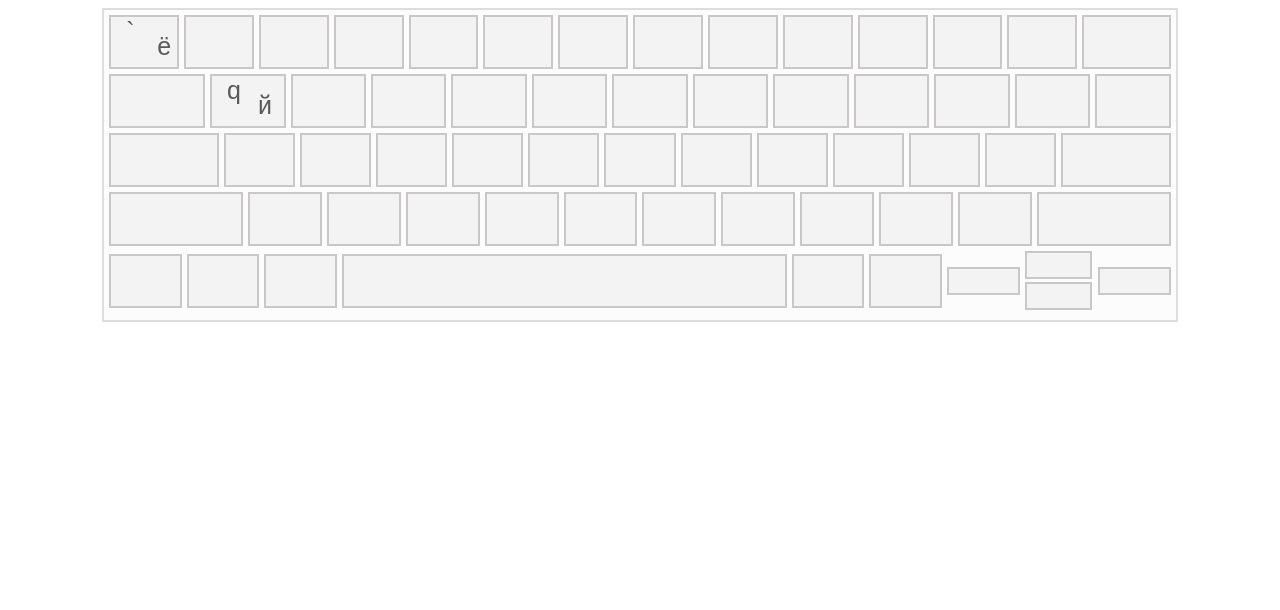
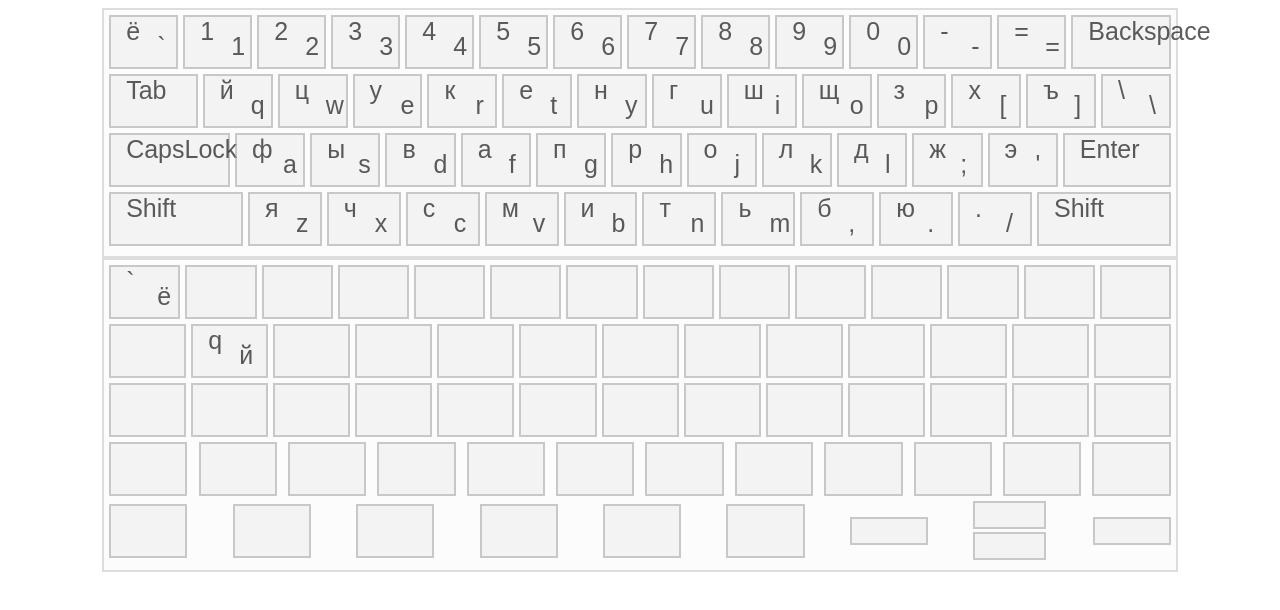
Before and after one commit to IrinaCherepko/virtual-keyboard, a plain HTML site: page index.html in a window 1280 px wide. Drawn offline with Linux system fonts and the light colour scheme.

Commit message:
refactor

```diff
--- a/index.html
+++ b/index.html
@@ -8,7 +8,7 @@
     <link rel="stylesheet" href="style.css">
 </head>
 <body>
-
+    <div id="keyboard2"></div>
     <div id="keyboard">
         <div class="row one-row">
             <div class="letter">
@@ -255,7 +255,7 @@
             <div class="letter">
                 <div class="top"></div>
                 <div class="bottom"></div>
-              </div>
+            </div>
               <div class="letter">
                 <div class="top"></div>
                 <div class="bottom"></div>
--- a/index.js
+++ b/index.js
@@ -1,69 +1,4 @@
 const letters = {
-    row1: {
-        Backquote: ['ё', '`'],
-        Digit1: ['1', '1'],
-        Digit2: ['2', '2'],
-        Digit3: ['3','3'],
-        Digit4: ['4', '4'],
-        Digit5: ['5', '5'],
-        Digit6: ['6','6'],
-        Digit7: ['7', '7'],
-        Digit8: ['8', '8'],
-        Digit9: ['9', '9'],
-        Digit0:['0', '0'],
-        Minus: ['-', '-'],
-        Equal: ['=', '='],
-        Backspace: ['Backspace', 'Backspace']
-    },
-    row2: {
-        Tab: ['Tab', 'Tab'],
-        KeyQ: ['й', 'q'],
-        KeyW: ['ц', 'w'],
-        KeyE: ['у', 'e'],
-        KeyR: ['к', 'r'],
-        KeyT: ['е', 't'],
-        KeyY: ['н', 'y'],
-        KeyU: ['г', 'u'],
-        KeyI: ['ш', 'i'],
-        KeyO: ['щ', 'o'],
-        KeyP: ['з', 'p'],
-        BracketLeft: ['х', '['],
-        BracketRight: ['ъ', ']'],
-        Bracketlash: ['\\', '\\']
-    },
-
-    row3: {
-        CapsLock: ['CapsLock', 'CapsLock'],
-        KeyA: ['ф', 'a'],
-        KeyS: ['ы', 's'],
-        KeyD: ['в', 'd'],
-        KeyF: ['а', 'f'],
-        KeyG: ['п', 'g'],
-        KeyH: ['р', 'h'],
-        KeyJ: ['о', 'j'],
-        KeyK: ['л', 'k'],
-        KeyL: ['д', 'l'],
-        Semicolon: ['ж', ';'],
-        Quote: ['э', '\''],
-        Enter: ['Enter', 'Enter']
-    },
-
-    row4: {
-        CapsLock: ['CapsLock', 'CapsLock'],
-        KeyA: ['ф', 'a'],
-        KeyS: ['ы', 's'],
-        KeyD: ['в', 'd'],
-        KeyF: ['а', 'f'],
-        KeyG: ['п', 'g'],
-        KeyH: ['р', 'h'],
-        KeyJ: ['о', 'j'],
-        KeyK: ['л', 'k'],
-        KeyL: ['д', 'l'],
-        Semicolon: ['ж', ';'],
-        Quote: ['э', ''],
-        Enter: ['Enter', 'Enter']
-    },
-
     row5: {
         ControlLeft: ['Control', 'Control'],
         MetaLeft: ['Meta', 'Meta'],
@@ -82,9 +17,82 @@ const letters = {
 
 let letters2 = [
     [
-        {ControlLeft: ['Control', 'Control']},
-        {MetaLeft: ['Meta', 'Meta']},
-        {AltLeft: ['Alt', 'Alt']}
+        {Backquote: ['ё', '`']},
+        {Digit1: ['1', '1']},
+        {Digit2: ['2', '2']},
+        {Digit3: ['3','3']},
+        {Digit4: ['4', '4']},
+        {Digit5: ['5', '5']},
+        {Digit6: ['6','6']},
+        {Digit7: ['7', '7']},
+        {Digit8: ['8', '8']},
+        {Digit9: ['9', '9']},
+        {Digit0:['0', '0']},
+        {Minus: ['-', '-']},
+        {Equal: ['=', '=']},
+        {Backspace: ['Backspace', '']}
+    ],
+    [
+        {Tab: ['Tab', '']},
+        {KeyQ: ['й', 'q']},
+        {KeyW: ['ц', 'w']},
+        {KeyE: ['у', 'e']},
+        {KeyR: ['к', 'r']},
+        {KeyT: ['е', 't']},
+        {KeyY: ['н', 'y']},
+        {KeyU: ['г', 'u']},
+        {KeyI: ['ш', 'i']},
+        {KeyO: ['щ', 'o']},
+        {KeyP: ['з', 'p']},
+        {BracketLeft: ['х', '[']},
+        {BracketRight: ['ъ', ']']},
+        {Bracketlash: ['\\', '\\']}
+    ],
+    [
+        {CapsLock: ['CapsLock', '']},
+        {KeyA: ['ф', 'a']},
+        {KeyS: ['ы', 's']},
+        {KeyD: ['в', 'd']},
+        {KeyF: ['а', 'f']},
+        {KeyG: ['п', 'g']},
+        {KeyH: ['р', 'h']},
+        {KeyJ: ['о', 'j']},
+        {KeyK: ['л', 'k']},
+        {KeyL: ['д', 'l']},
+        {Semicolon: ['ж', ';']},
+        {Quote: ['э', '\'']},
+        {Enter: ['Enter', '']}
+    ],
+    [
+        {ShiftLeft: ['Shift', '']},
+        {KeyZ: ['я', 'z']},
+        {KeyX: ['ч', 'x']},
+        {KeyC: ['с', 'c']},
+        {KeyV: ['м', 'v']},
+        {KeyB: ['и', 'b']},
+        {KeyN: ['т', 'n']},
+        {KeyM: ['ь', 'm']},
+        {Comma: ['б', ',']},
+        {Period: ['ю', '.']},
+        {Slash: ['.', '/']},
+        {ShiftRight: ['Shift', '']},
+    ],
+    [
+        {ControlLeft: ['Control', '']},
+        {MetaLeft: ['Meta', '']},
+        {AltLeft: ['Alt', '']},
+        {Space: [' ', ' ']},
+        {ControlRight: ['Control', '']},
+        {AltRight: ['Alt', '']},
+        {ControlRight: ['Control', '']},
+        {
+            Arrow: {
+                ArrowLeft: ['ArrowLeft', '&larr;'],
+                ArrowUp: ['ArrowUp', '&uarr;'],
+                ArrowDown: ['ArrowDown', '&darr;'],
+                ArrowRight: ['ArrowRight', '&rarr;']
+            }
+        },
     ]
 ];
 
@@ -93,14 +101,38 @@ class KeyBoard {
 
     constructor(data)
     {
-        this.root = document.getElementById('keyboard');
+        this.root = document.getElementById('keyboard2');
         this.data = data;
     }
 
     create()
     {
+        this.row(0, "one-row");
+        this.row(1, "two-row");
+        this.row(2, "three-row");
+        this.row(3, "four-row");
+        console.log(this.data)
+    }
 
-        console.log(this.data)
+    row(k, row_class)
+    {
+        this.root.insertAdjacentHTML('beforeEnd', `<div class="row ${row_class}"></div>`)
+        let one = this.root.querySelector(`.${row_class}`);
+        this.data[k].forEach(element => {
+            for (const key in element) {
+                if(key != "Arrow") {
+                    one.insertAdjacentHTML('beforeEnd', `
+                    <div class="letter" data-key="${key}">
+                        <div class="top">${element[key][0]}</div>
+                        <div class="bottom">${element[key][1]}</div>
+                    </div>
+                    `)
+                } else {
+
+                }
+
+            }
+        });
     }
 
 }
--- a/style.css
+++ b/style.css
@@ -2,7 +2,8 @@
 body{
     font-family:Arial, Helvetica, sans-serif;
 }
-#keyboard{
+#keyboard,
+#keyboard2{
     width: 84%;
     border: 2px solid #ddd;
     padding: 5px;
@@ -29,20 +30,21 @@ body{
     border:2px solid rgba(116, 111, 111, 0.329);
     color: rgba(0, 0, 0, 0.637);
 }
-.tab,
-.backspace{
+[data-key='Tab'],
+[data-key='Backspace'] {
     width: 9%;
 }
-.capslock,
-.enter{
+[data-key='CapsLock'],
+[data-key='Enter']{
     width: 11%;
 }
 
-.shift{
+[data-key='ShiftLeft'],
+[data-key='ShiftRight']{
     width: 13%;
 }
 
-.space{
+[data-key='Space']{
     width: 45%;
 }
 
```
